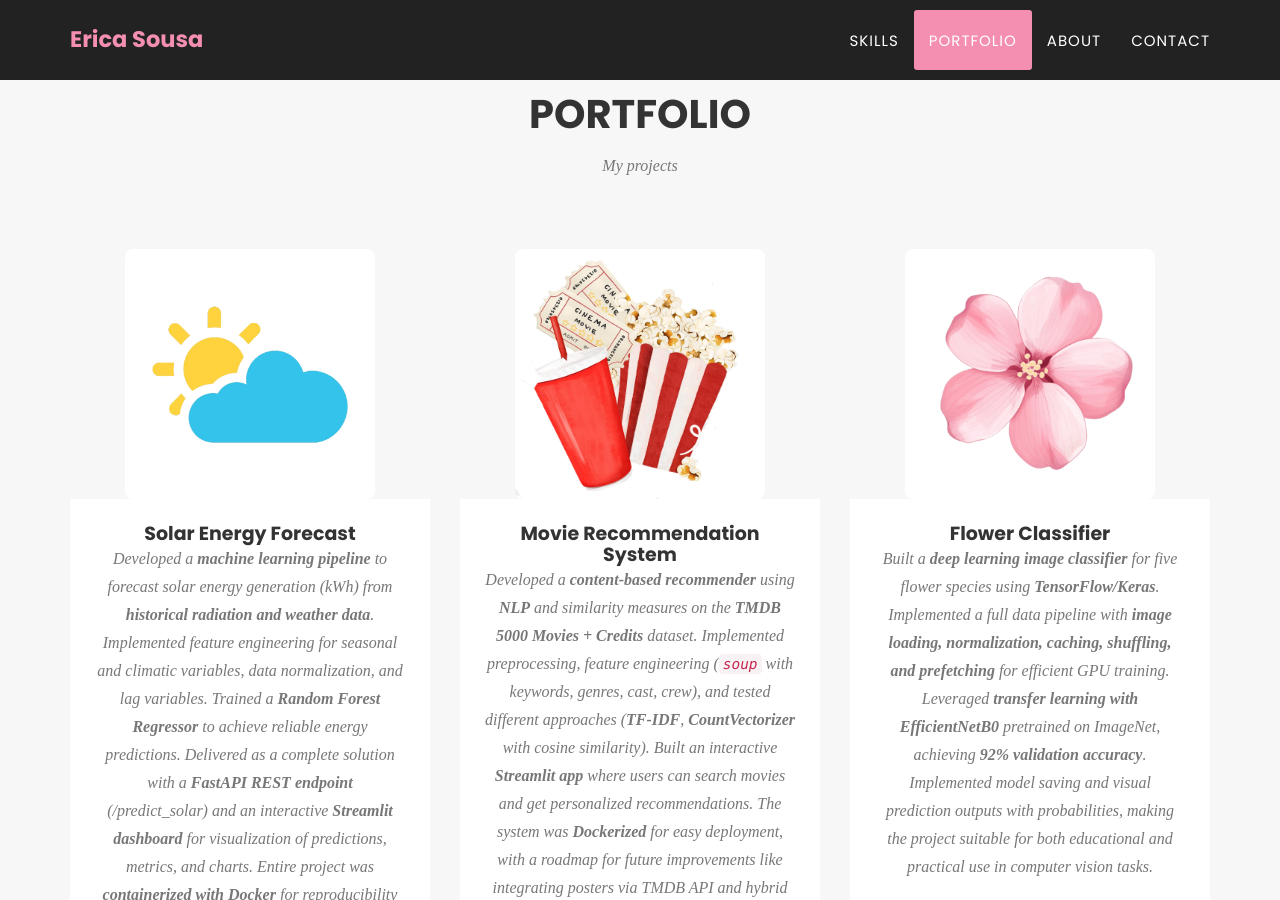
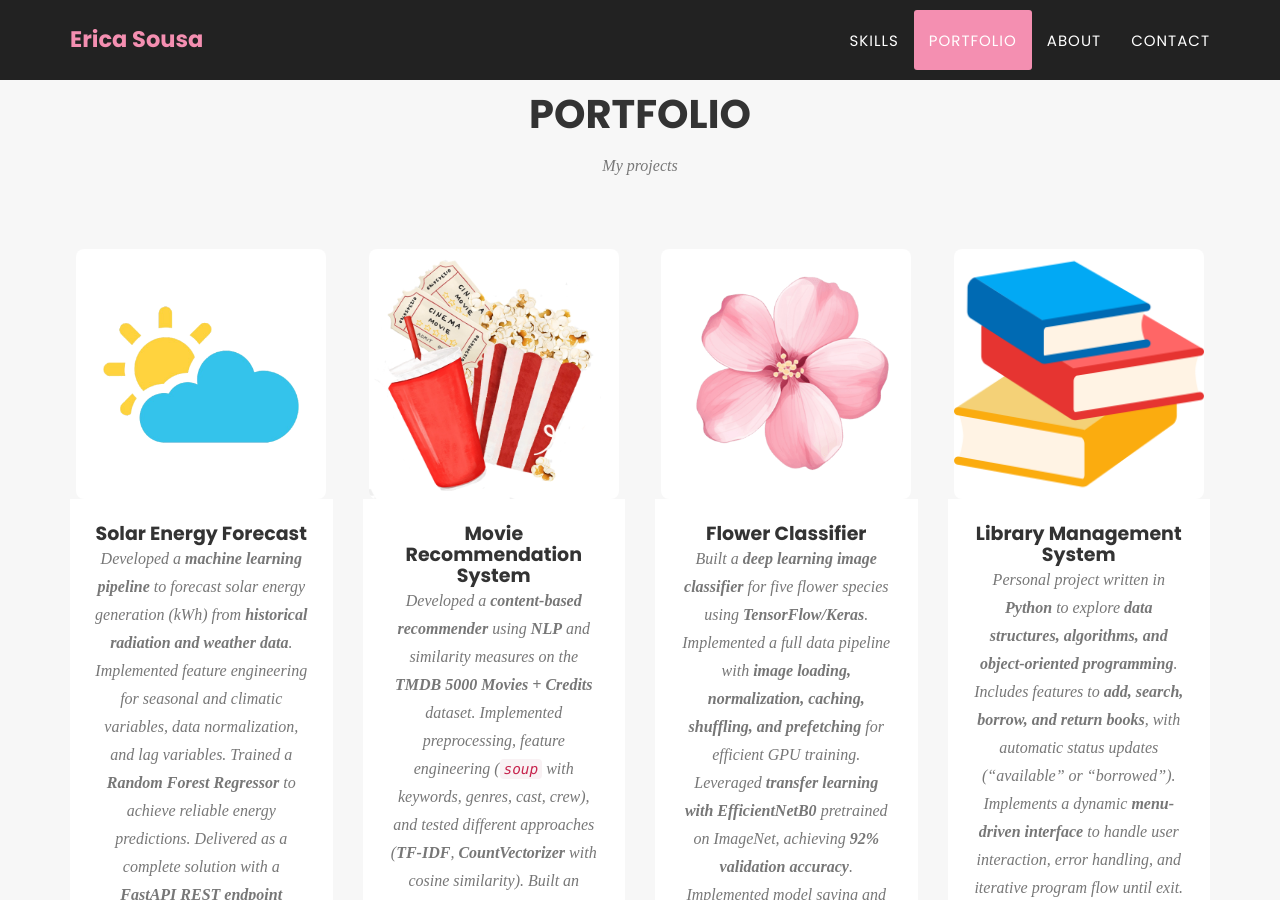
Before and after one commit to ericasousaa/EricaSousa, a Jekyll site: the page built from index.html, in a window 1280 px wide and 900 px high, scrolled down 2107 px. Built offline with Jekyll 4.4.1, drawn with Linux system fonts in a browser that asks for light colours; some web fonts are replaced.

Commit message:
Update portfolio_grid.html

```diff
--- a/_includes/portfolio_grid.html
+++ b/_includes/portfolio_grid.html
@@ -11,7 +11,7 @@
     <div class="row">
 
       <!-- Projeto 1: Solar Energy Forecast -->
-      <div class="col-md-4 col-sm-6 portfolio-item">
+      <div class="col-md-3 col-sm-6 portfolio-item">
         <a href="https://github.com/ericasousaa/Solar-Energy-Forecast" target="_blank" class="portfolio-link">
           <img src="img/portfolio/sun.png" class="img-responsive img-centered" alt="Solar Forecast">
         </a>
@@ -30,7 +30,7 @@
       </div>
 
       <!-- Projeto 2 : Movie Recommendation System -->
-      <div class="col-md-4 col-sm-6 portfolio-item">
+      <div class="col-md-3 col-sm-6 portfolio-item">
         <a href="https://github.com/ericasousaa/Movie-Recommendation" target="_blank" class="portfolio-link">
           <img src="img/portfolio/cinema.png" class="img-responsive img-centered" alt="Movie Recommendation System">
         </a>
@@ -49,7 +49,7 @@
       </div>
 
       <!-- Projeto 3 : Flower Classifier -->
-      <div class="col-md-4 col-sm-6 portfolio-item">
+      <div class="col-md-3 col-sm-6 portfolio-item">
         <a href="https://github.com/ericasousaa/Flower-Classifier" target="_blank" class="portfolio-link">
           <img src="img/portfolio/flor.png" class="img-responsive img-centered" alt="Flower Classifier">
         </a>
@@ -68,7 +68,7 @@
       </div>
 
       <!-- Projeto 4 : Library Management -->
-      <div class="col-md-4 col-sm-6 portfolio-item">
+      <div class="col-md-3 col-sm-6 portfolio-item">
         <a href="https://github.com/ericasousaa/Projeto-Gerenciamento_de_biblioteca" target="_blank" class="portfolio-link">
           <img src="img/portfolio/livros.png" class="img-responsive img-centered" alt="Library System">
         </a>
```
